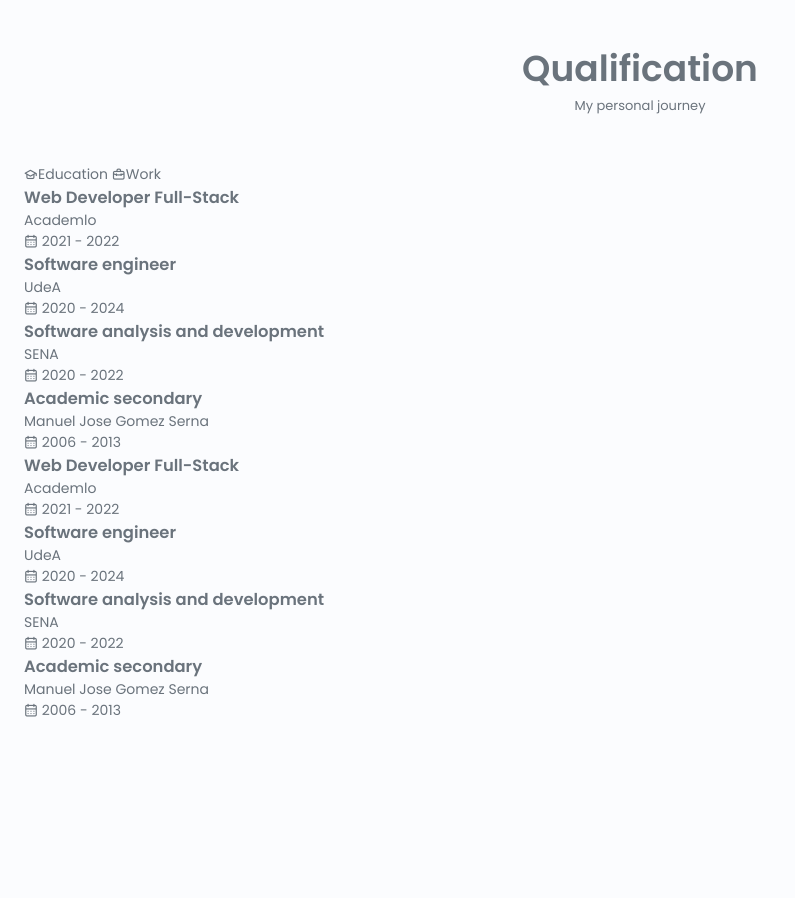
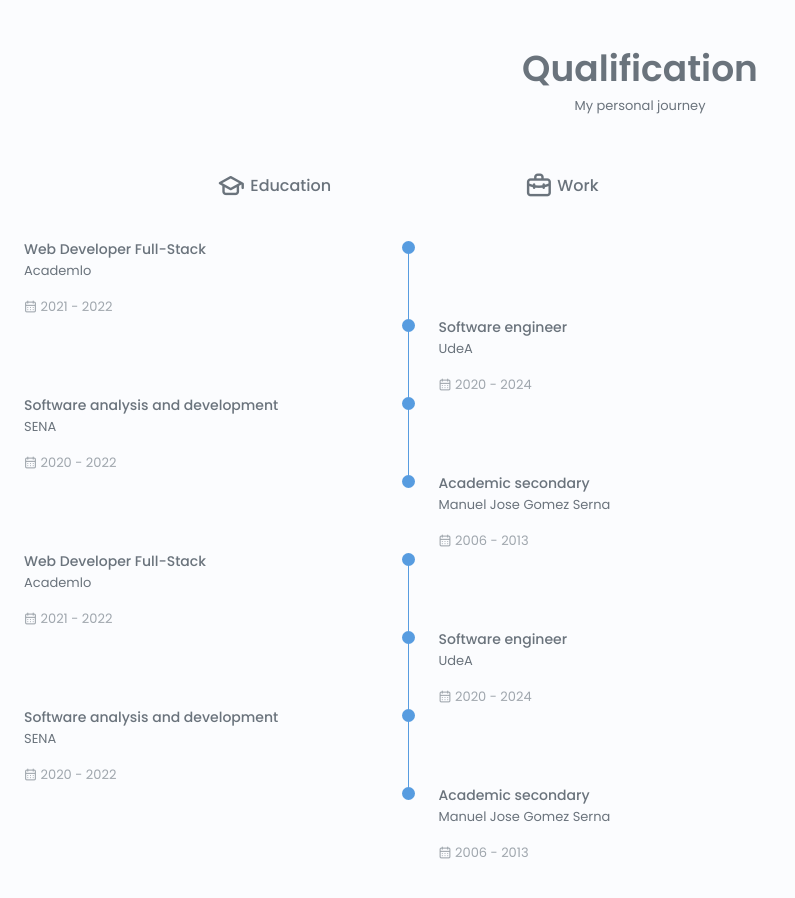
Before and after one commit to ameboda/Portfolio, a plain HTML site: page index.html in a window 1280 px wide. Shown: the part 1985-2883 px from the top of the page, without its empty margins (0-795 px from the left). Drawn offline with nearby package versions, Linux system fonts and the light colour scheme.

Commit message:
portfolio parte 3

```diff
--- a/assets/css/styles.css
+++ b/assets/css/styles.css
@@ -544,8 +544,74 @@ align-items: center;
 }
 
 /*==================== QUALIFICATION ====================*/
+.qualification__tabs{
+
+    display: flex;
+    justify-content: space-evenly;
+    margin-bottom: var(--mb-2);
+}
+
+.qualification__button{
+    font-size: var(--h3-font-size);
+    font-weight: var(--font-medium);
+    cursor: pointer;
+}
 
 
+.qualification__button:hover{
+    color: var(--first-color)
+}
+
+
+.qualification__icon{
+
+    font-size: 1.8rem ;
+    margin-right: var(--mb-0-25);
+}
+
+
+.qualification__data{
+
+    display: grid;
+    grid-template-columns: 1fr max-content 1fr;
+    column-gap: 1.5rem;
+}
+
+.qualification__title{
+
+    font-size: (var(--normal-font-size));
+    font-weight: var(--font-medium);
+}
+
+.qualification__subtitle{
+    display: inline-block;
+    font-size: var(--small-font-size);
+    margin-bottom: var(--mb-1);
+}
+
+
+.qualification__calendar{
+
+    font-size: var(--smaller-font-size);
+    color: var(--text-color-light);
+}
+
+.qualification__rounder{
+    display: inline-block;
+    width: 13px;
+    height: 13px;
+    background-color: var(--first-color);
+    border-radius: 50%;
+}
+
+.qualification__line{
+
+    display: block;
+    width: 1px;
+    height: 100%;
+    background-color: var(--first-color);
+    transform: translate(6px,-7px);
+}
 /*==================== SERVICES ====================*/
 
 
--- a/assets/javascript/main.js
+++ b/assets/javascript/main.js
@@ -52,6 +52,8 @@ if(itemClass === "skills__content skills__close"){
 skillsHeader.forEach((el) =>{
     el.addEventListener('click',toggleSkills)
 })
+
+
 /*==================== QUALIFICATION TABS ====================*/
 
 
```
Also changed, not shown: index.html (+11 -13 lines).
